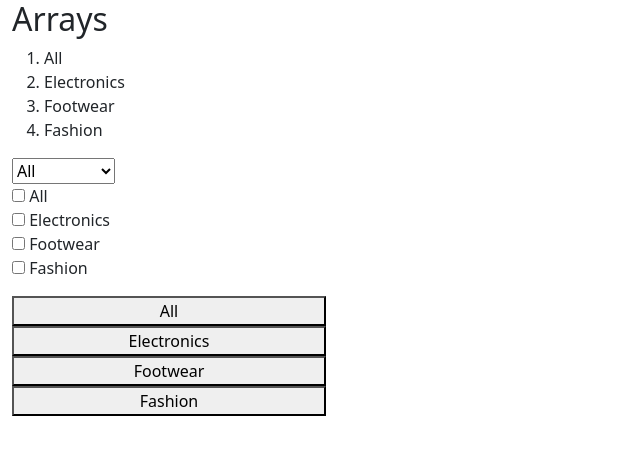
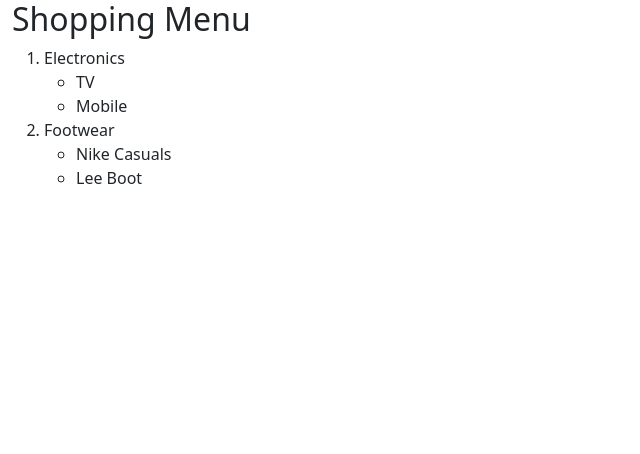
Before and after one commit to anmolbiranwar/shopping-react, a React (Create React App) app: page / in a window 1280 px wide. Shown: the top 454 px of the page, without its empty margins (0-640 px from the left). Built offline with nearby package versions, Linux system fonts and the light colour scheme.

Commit message:
Update index.js

```diff
--- a/src/index.js
+++ b/src/index.js
@@ -9,10 +9,12 @@ import {LoginComponent} from './components/login/login.component';
 import { NetflixIndex } from './netflix/netflix-index/netflix-index';
 import { DataBindingComponent } from './components/login/data binding/data-bindingObject.component';
 import { DataBinding2Component } from './components/login/data binding/data-bindingArray.component';
+import { Databinding3Component } from './components/login/data binding/data-bindingArrayOfObjects.component';
+import { DataBinding4Component } from './components/login/data binding/data-bindingNestedData.component';
 const root = ReactDOM.createRoot(document.getElementById('root'));
 root.render(
   <React.StrictMode>
-    <DataBinding2Component />
+    <DataBinding4Component />
   </React.StrictMode>
 );
 
```
